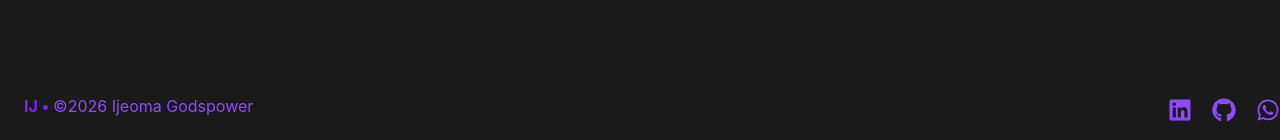
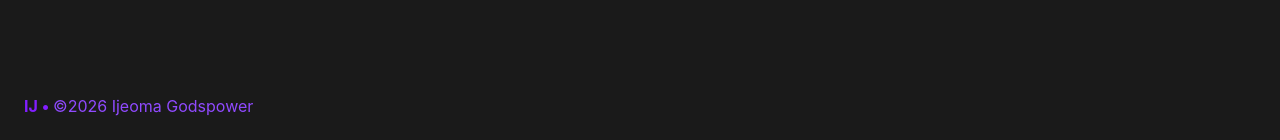
Before and after one commit to ijeomagodspower/ijeomagodspower, a React (Vite) app: page / in a window 1280 px wide. Shown: the part 4072-4212 px from the top of the page. Built offline with nearby package versions, Linux system fonts and the light colour scheme.

Commit message:
footerflex

```diff
--- a/src/App.tsx
+++ b/src/App.tsx
@@ -27,7 +27,7 @@ function App() {
           <Contact />
         </div>
       </Bg>
-      <div className="min-w-full mt-20">
+      <div className="min-w-full">
         <Footer />
       </div>
     </>
--- a/src/Components/Footer/Footer.tsx
+++ b/src/Components/Footer/Footer.tsx
@@ -15,7 +15,7 @@ const Footer = () => {
 
   return (
     <section
-      className={` ${bgTheme} min-w-full mt-30 flex h-20 align-center justify-center sm:justify-between `}
+      className={`flex-col ${bgTheme} min-w-full mt-30  h-20 align-center justify-center sm:flex sm:justify-between `}
       id="Footer"
     >
       <div className="w-full p-6 flex-col space-y-4 justify-center sm:flex-row">
```
